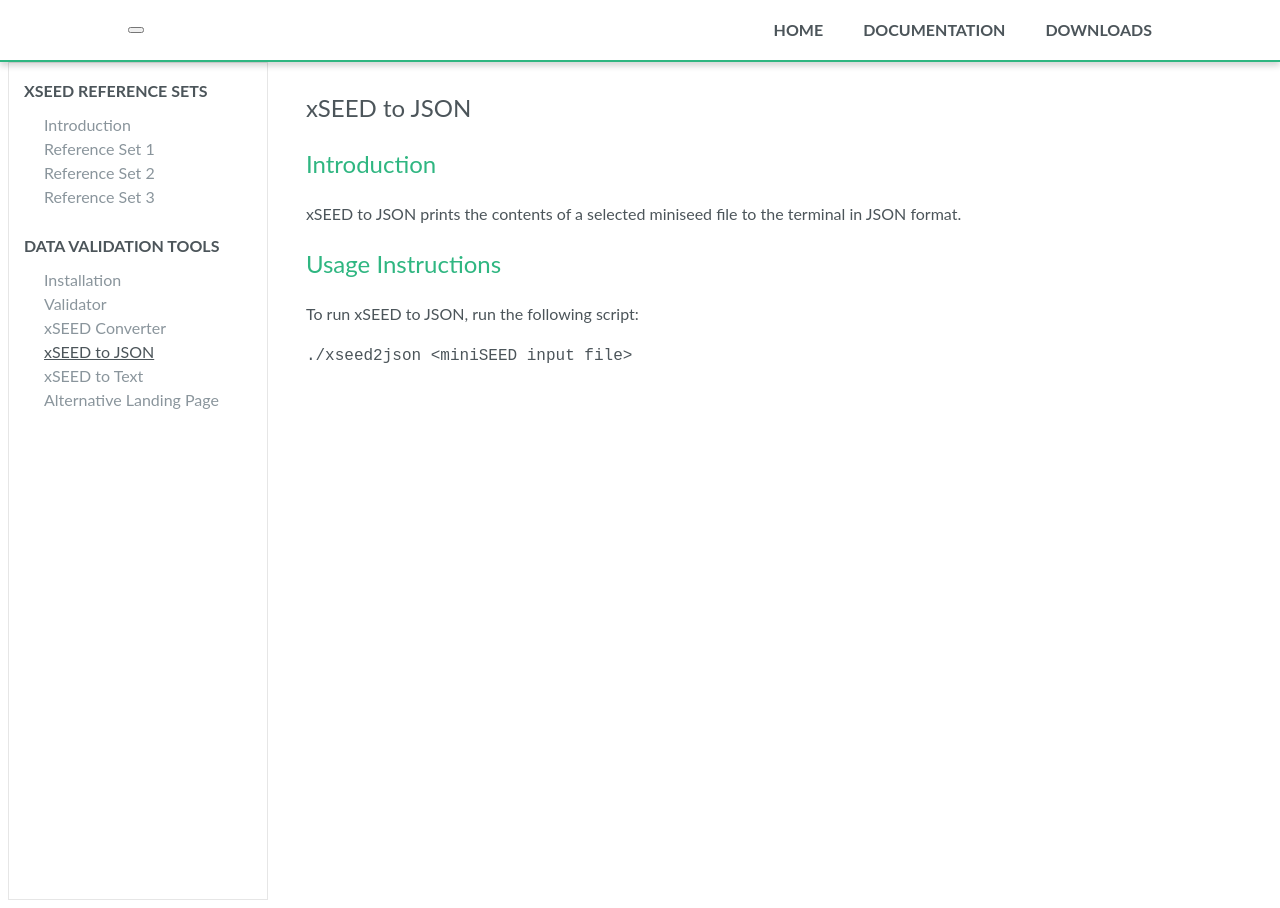
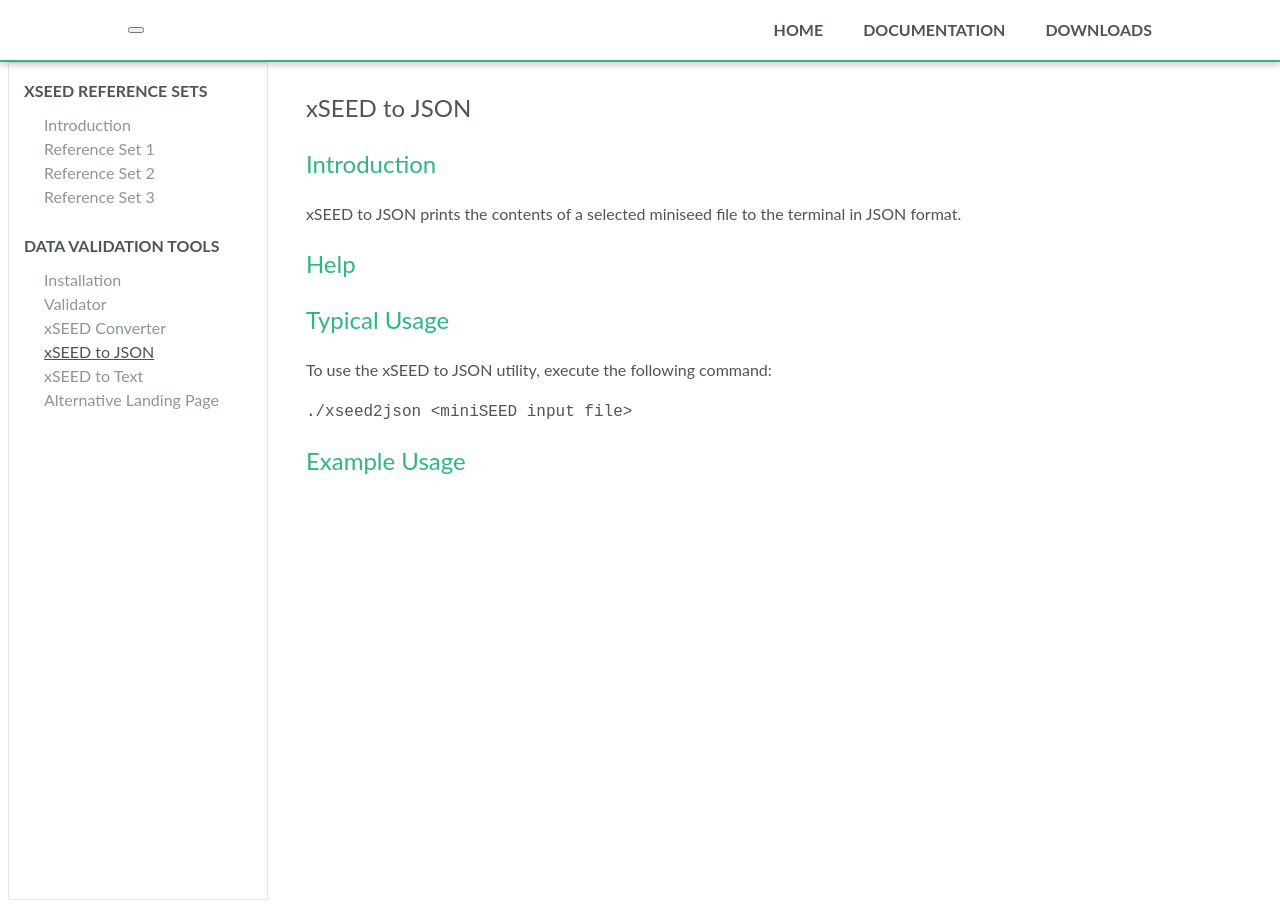
Before and after one commit to jeffreyleifer/xseed-utils, a Jekyll site: the page built from docs/_documentation/xSEED to JSON/Introduction.md, in a window 1280 px wide. Built offline with Jekyll 4.4.1, drawn with Linux system fonts in a browser that asks for light colours; nearby versions of some CDN libraries; comment, search, counter and statistics services are not loaded.

Commit message:
Additional structure

````diff
--- a/docs/_documentation/xSEED to JSON/Introduction.md
+++ b/docs/_documentation/xSEED to JSON/Introduction.md
@@ -9,8 +9,16 @@ title: xSEED to JSON
 
 xSEED to JSON prints the contents of a selected miniseed file to the terminal in JSON format.
 
-## Usage Instructions
+## Help
 
-To run xSEED to JSON, run the following script:
+
+
+
+
+## Typical Usage
+
+To use the xSEED to JSON utility, execute the following command:
 
 ```./xseed2json <miniSEED input file>```
+
+## Example Usage
````
Also changed, not shown: docs/_documentation/Validator/Introduction.md (+1 -1 lines), docs/_documentation/xSEED to Converter/Introduction.md (+1 -1 lines), docs/_documentation/xSEED to Text/Introduction.md (+10 -2 lines).
